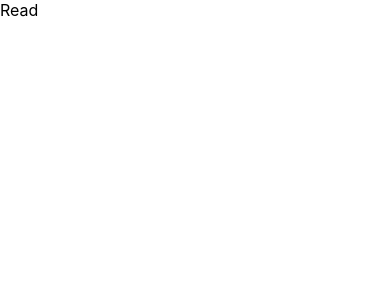
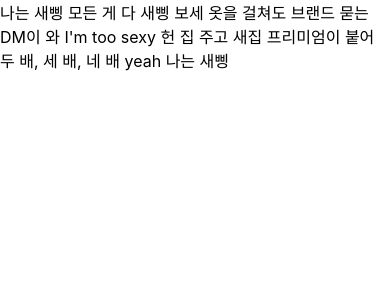
Before and after one commit to roundshoulder/cs-letter-frontend, a React (Create React App) app: page /cs-letter-frontend/read/1 in a window 390 px wide. Shown: the top 300 px of the page. Built offline with nearby package versions, Linux system fonts and the light colour scheme.

Commit message:
:sparkles: Responsive Web container
Responsive Web container

```diff
--- a/package.json
+++ b/package.json
@@ -4,6 +4,7 @@
   "homepage": "https://roundshoulder.github.io/cs-letter-frontend",
   "private": true,
   "dependencies": {
+    "@emotion/css": "^11.10.5",
     "@testing-library/jest-dom": "^5.14.1",
     "@testing-library/react": "^13.0.0",
     "@testing-library/user-event": "^13.2.1",
--- a/src/App.tsx
+++ b/src/App.tsx
@@ -1,5 +1,6 @@
 import React from 'react';
 import { Route, Routes } from 'react-router-dom';
+import MainContainer from './components/MainContainer';
 import Create from './pages/Create';
 import Home from './pages/Home';
 import Read from './pages/Read';
@@ -7,12 +8,14 @@ import User from './pages/User';
 
 function App() {
   return (
+    <MainContainer>
       <Routes>
         <Route path="/" element={<Home />} />
         <Route path="/:user" element={<User />} />
         <Route path="/create/:user" element={<Create />} />
         <Route path="/read/:no" element={<Read />} />
       </Routes>
+    </MainContainer>
   );
 }
 
--- /dev/null
+++ b/src/components/MainContainer.tsx
@@ -0,0 +1,15 @@
+import React, { ReactNode } from 'react';
+import { css } from '@emotion/css';
+
+const mainContainer = css`
+  width: 100%;
+  @media screen and (min-width: 768px) {
+    width: 480px;
+  }
+`;
+
+function MainContainer({ children }: { children: ReactNode }) {
+  return <div className={mainContainer}>{children}</div>;
+}
+
+export default MainContainer;
--- a/src/index.css
+++ b/src/index.css
@@ -5,6 +5,8 @@ body {
     sans-serif;
   -webkit-font-smoothing: antialiased;
   -moz-osx-font-smoothing: grayscale;
+  display: flex;
+  justify-content: center;
 }
 
 code {
--- a/src/pages/Read.tsx
+++ b/src/pages/Read.tsx
@@ -1,7 +1,16 @@
 import React from 'react';
 
+const solution =
+  "나는 새삥 모든 게 다 새삥 보세 옷을 걸쳐도 브랜드 묻는 DM이 와 I'm too sexy 헌 집 주고 새집 프리미엄이 붙어 두 배, 세 배, 네 배 yeah 나는 새삥";
+const problem =
+  "ㄴㄴ ㅅㅃ ㅁㄷ ㄱ ㄷ ㅅㅃ ㅂㅅ ㅇㅇ ㄱㅊㄷ ㅂㄹㄷ ㅁㄷ DMㅇ ㅇ I'm too sexy ㅎ ㅈ ㅈㄱ ㅅㅈ ㅍㄹㅁㅇㅇ ㅂㅇ ㄷ ㅂ, ㅅ ㅂ, ㄴ ㅂ yeah ㄴㄴ ㅅㅃ";
+
 function Read() {
-  return <div>Read</div>;
+  return (
+    <>
+      <div>{solution}</div>
+    </>
+  );
 }
 
 export default Read;
```
Also changed, not shown: 1 other file (tests, documents, lock files or other folders). Lines whose indentation alone changed are shown as unchanged.
